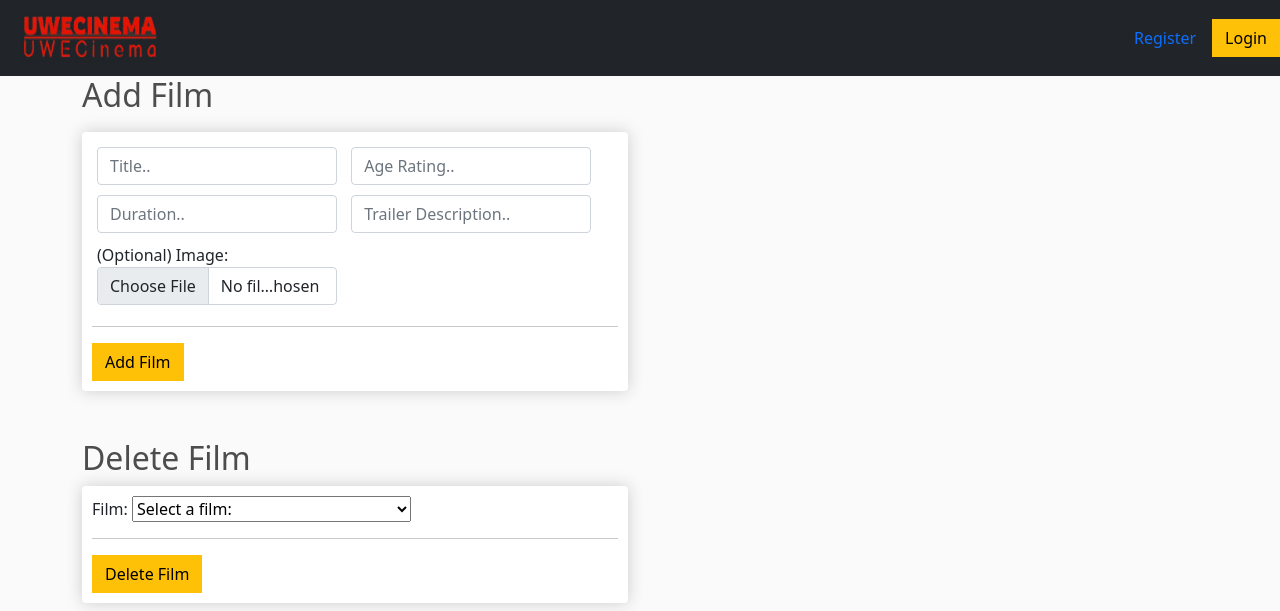
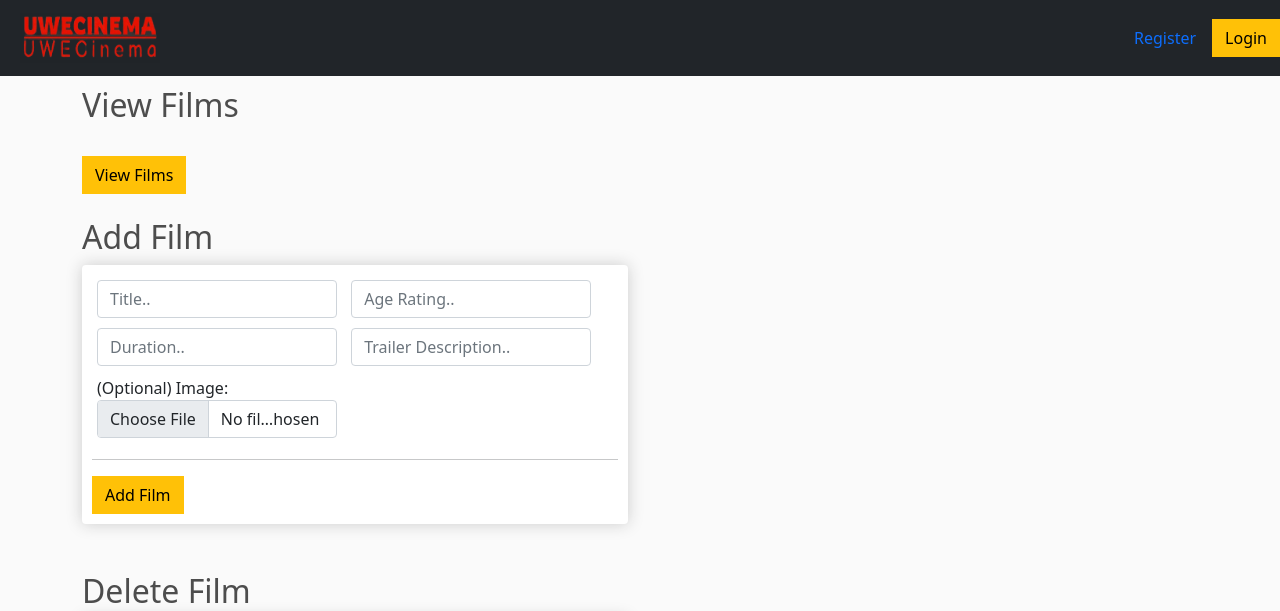
Before and after one commit to andrei2timo/ESD-UWEFlix-Cinema-Component-B, a Django app: page /add_film/ in a window 1280 px wide. Shown: the top 611 px of the page. Run offline with Django 4.2, Linux system fonts and the light colour scheme; some libraries are stand-ins or nearby versions.

Commit message:
Added button directing to get_films in manage film page

```diff
--- a/Cinema-System-ESD-Component B/UWEFlix_django/uweflix/templates/uweflix/add_film.html
+++ b/Cinema-System-ESD-Component B/UWEFlix_django/uweflix/templates/uweflix/add_film.html
@@ -1,6 +1,14 @@
-{% extends "uweflix/layout.html" %} {% block title %} Add a film {% endblock %} {% block content %} <h2>Add Film</h2>
+{% extends "uweflix/layout.html" %} {% block title %} Add a film {% endblock %} {% block content %}
 <div class="row">
   <div class="col-lg-6">
+    <h2>View Films</h2>
+    <br/>
+    <a href="../films_endpoint/">
+      <input type="submit" name="view_films" value="View Films" class="btn btn-warning">
+    </a>
+    <br/>
+    <br/>
+    <h2>Add Film</h2>
     <div class="box-element" id="form-wrapper">
       <form id="form" method="POST" enctype="multipart/form-data"> {% csrf_token %} <div id="film-info">
           <div class="form-field">
```
